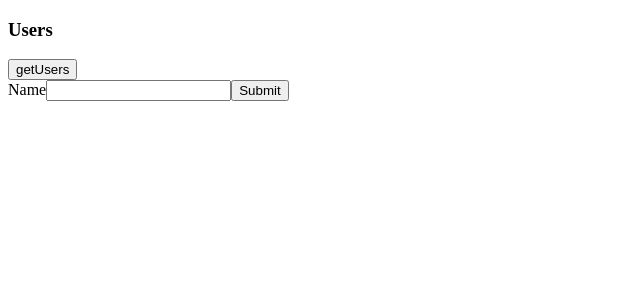
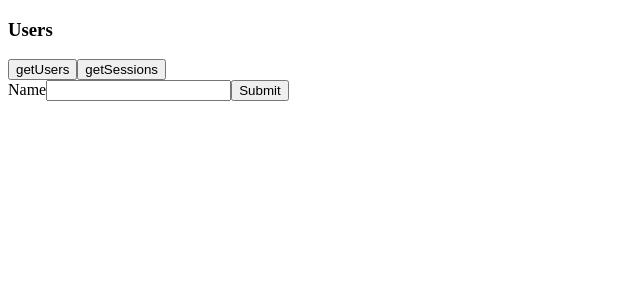
Before and after one commit to bahodge/tiny-tanks, a React app in the folder frontend/: page / in a window 1280 px wide. Shown: the top 300 px of the page, without its empty margins (0-640 px from the left). Built offline with nearby package versions, Linux system fonts and the light colour scheme.

Commit message:
working on rust

```diff
--- a/frontend/src/App.tsx
+++ b/frontend/src/App.tsx
@@ -8,10 +8,21 @@ type User = {
 
 const BASE_URL = "http://127.0.0.1:4000";
 const USERS_ROUTE = "/users";
+const SESSIONS_ROUTE = "/sessions";
 const CREATE_USER_ROUTE = "/users/create";
 
 const App: React.FC = () => {
   const [users, setUsers] = useState<User[]>([]);
+
+  const getSessions = (): Promise<User[]> => {
+    return fetch(BASE_URL + SESSIONS_ROUTE)
+      .then((response) => response.json())
+      .then((json) => {
+        console.log("data", json.data);
+        setUsers(json.data);
+        return json.data;
+      });
+  };
 
   const getUsers = (): Promise<User[]> => {
     return fetch(BASE_URL + USERS_ROUTE)
@@ -48,6 +59,7 @@ const App: React.FC = () => {
       <div>
         <h3>Users</h3>
         <button onClick={() => getUsers()}>getUsers</button>
+        <button onClick={() => getSessions()}>getSessions</button>
         <form onSubmit={createUser}>
           <label>
             Name
```
Also changed, not shown: 1 other file (tests, documents, lock files or other folders).
